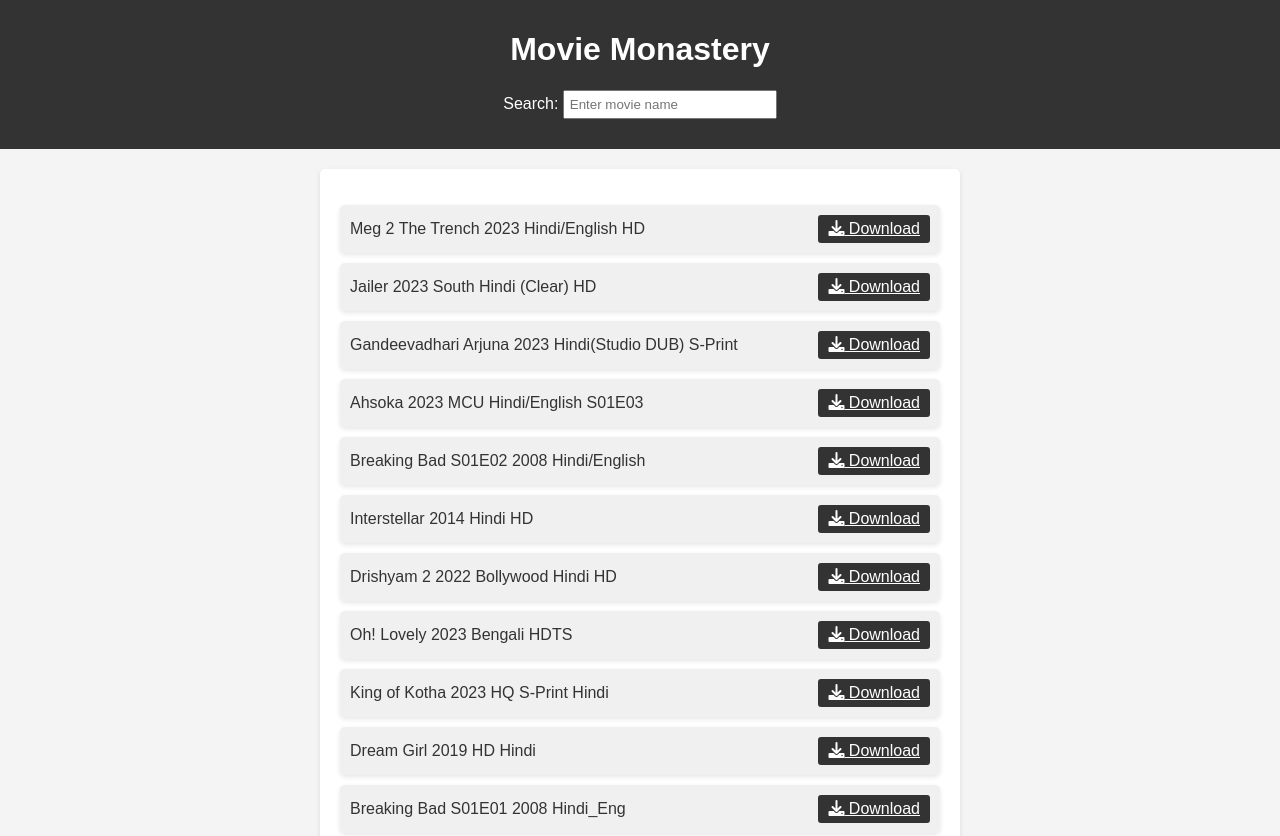
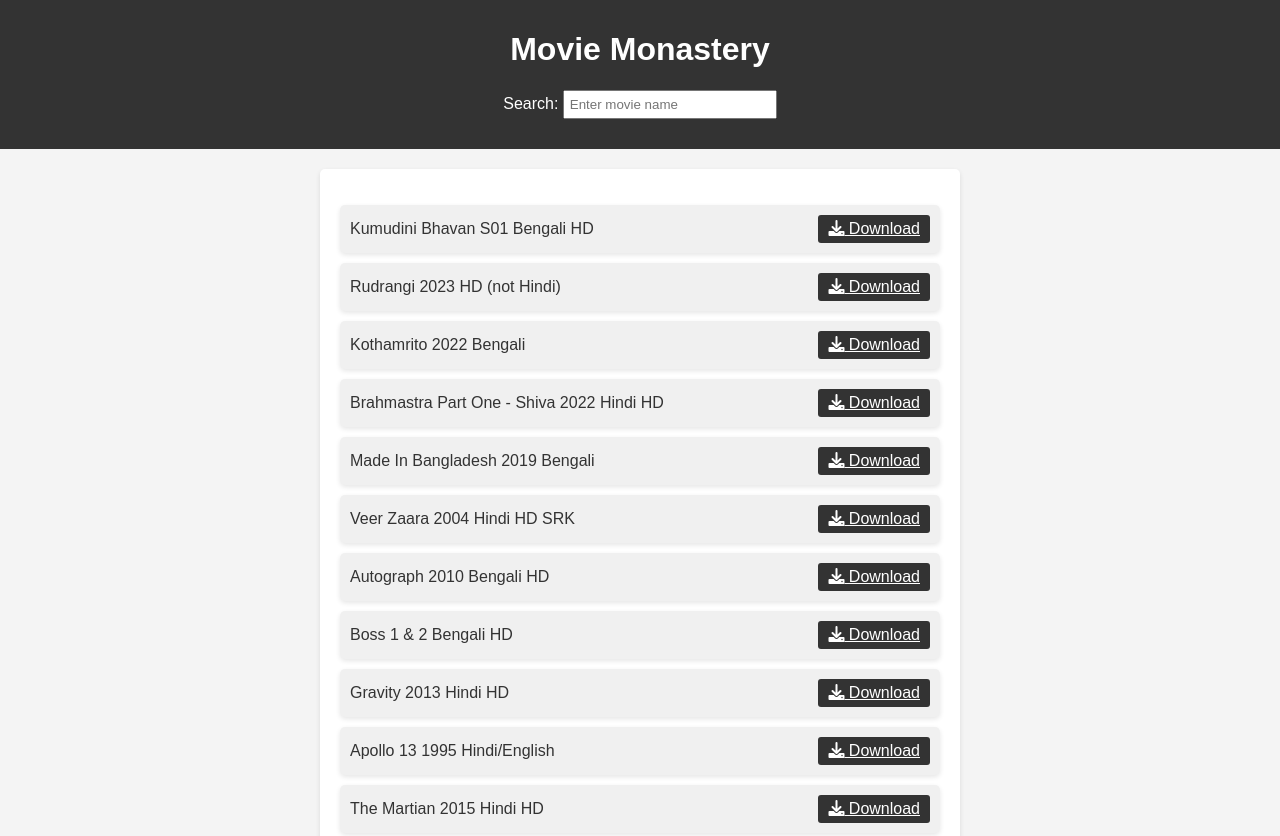
Before and after one commit to sohan26042005/myWebsite, a plain HTML site: page index.html in a window 1280 px wide. Shown: the top 836 px of the page. Drawn offline with Linux system fonts and the light colour scheme.

Commit message:
Update index.html

```diff
--- a/index.html
+++ b/index.html
@@ -93,6 +93,67 @@
     <div class="container">
         <ul>
 
+
+
+
+
+
+
+
+<li>
+                <span>Kumudini Bhavan S01 Bengali HD</span>
+                <a href="https://telegram.me/FileStorageMM_bot?start=BQADAQADcQYAAlc2gUechiv4BES_NhYE"  class="download-button"><i class="fas fa-download"></i> Download</a>
+            </li>
+
+<li>
+                <span>Rudrangi 2023 HD (not Hindi)</span>
+                <a href="https://telegram.me/FileStorageMM_bot?start=BQADAQADbAYAAlc2gUdOtIIurwLKtBYE"  class="download-button"><i class="fas fa-download"></i> Download</a>
+            </li>
+
+<li>
+                <span>Kothamrito 2022 Bengali</span>
+                <a href="https://telegram.me/FileStorageMM_bot?start=BQADAQADeAYAAlc2gUd0t6I5skm7CBYE"  class="download-button"><i class="fas fa-download"></i> Download</a>
+            </li>
+
+<li>
+                <span>Brahmastra Part One - Shiva 2022 Hindi HD</span>
+                <a href="https://telegram.me/FileStorageMM_bot?start=BQADAQADegYAAlc2gUfjkZYaKqt6SRYE"  class="download-button"><i class="fas fa-download"></i> Download</a>
+            </li>
+
+<li>
+                <span>Made In Bangladesh 2019 Bengali</span>
+                <a href="https://telegram.me/FileStorageMM_bot?start=BQADAQADoAYAAlc2gUcwdRLmrp78yhYE"  class="download-button"><i class="fas fa-download"></i> Download</a>
+            </li>
+
+<li>
+                <span>Veer Zaara 2004 Hindi HD SRK</span>
+                <a href="https://telegram.me/FileStorageMM_bot?start=BQADAQADqwYAAlc2gUemjGdujUrzlxYE"  class="download-button"><i class="fas fa-download"></i> Download</a>
+            </li>
+
+<li>
+                <span>Autograph 2010 Bengali HD </span>
+                <a href="https://telegram.me/FileStorageMM_bot?start=BQADAQADHwUAAlc2iUfkti6OHkB6PBYE"  class="download-button"><i class="fas fa-download"></i> Download</a>
+            </li>
+
+<li>
+                <span>Boss 1 & 2 Bengali HD</span>
+                <a href="https://t.me/FileStorageMM_bot?start=BQADAQADIAUAAlc2iUfxulvIkEYjrBYE"  class="download-button"><i class="fas fa-download"></i> Download</a>
+            </li>
+
+<li>
+                <span>Gravity 2013 Hindi HD</span>
+                <a href="https://telegram.me/FileStorageMM_bot?start=BQADAQAD9wQAAlc2iUc-XGn-g5IyExYE"  class="download-button"><i class="fas fa-download"></i> Download</a>
+            </li>
+
+<li>
+                <span>Apollo 13 1995 Hindi/English</span>
+                <a href="https://telegram.me/FileStorageMM_bot?start=BQADAQAD-AQAAlc2iUfHtFMKrn2FfRYE"  class="download-button"><i class="fas fa-download"></i> Download</a>
+            </li>
+
+<li>
+                <span>The Martian 2015 Hindi HD</span>
+                <a href="https://telegram.me/FileStorageMM_bot?start=BQADAQADKQUAAlc2iUcw8rE2-qjwLhYE"  class="download-button"><i class="fas fa-download"></i> Download</a>
+            </li>
 
 <li>
                 <span>Meg 2 The Trench 2023 Hindi/English HD</span>
```
